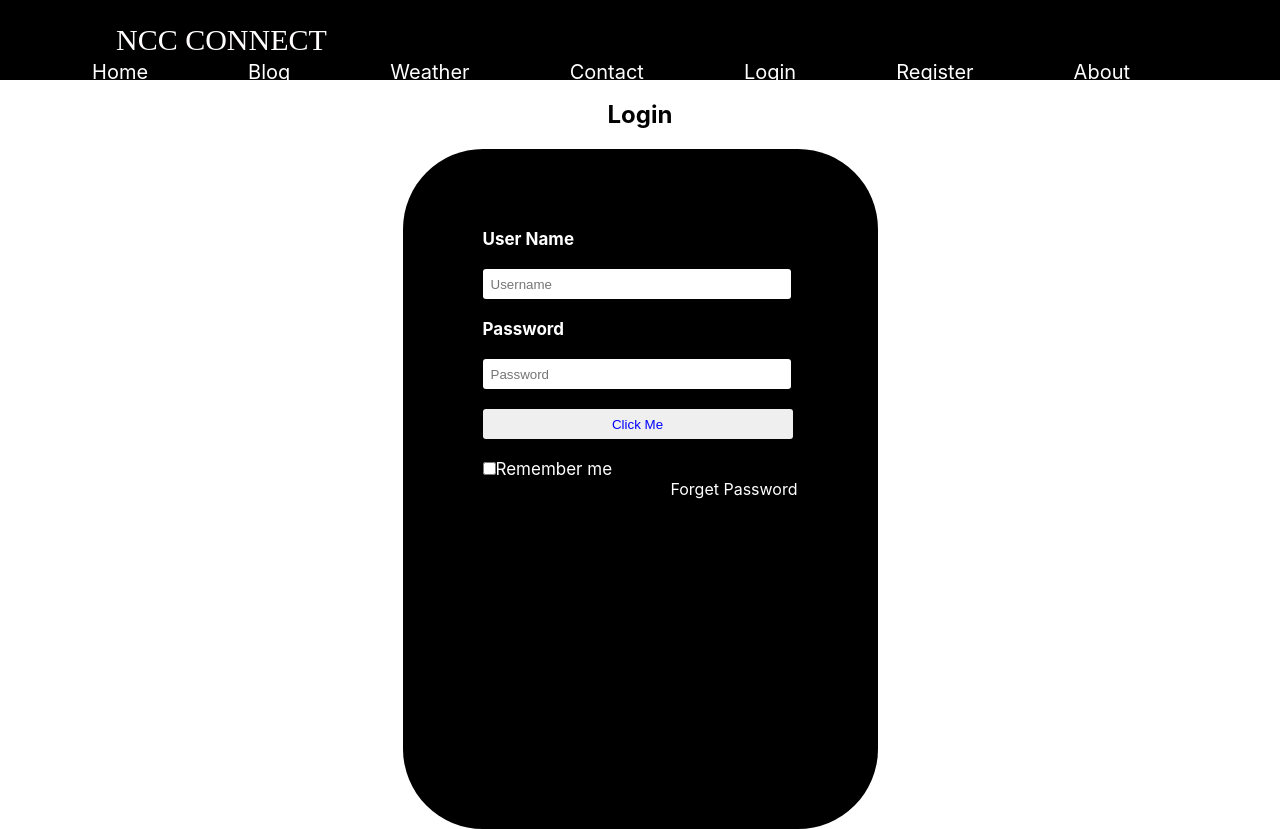
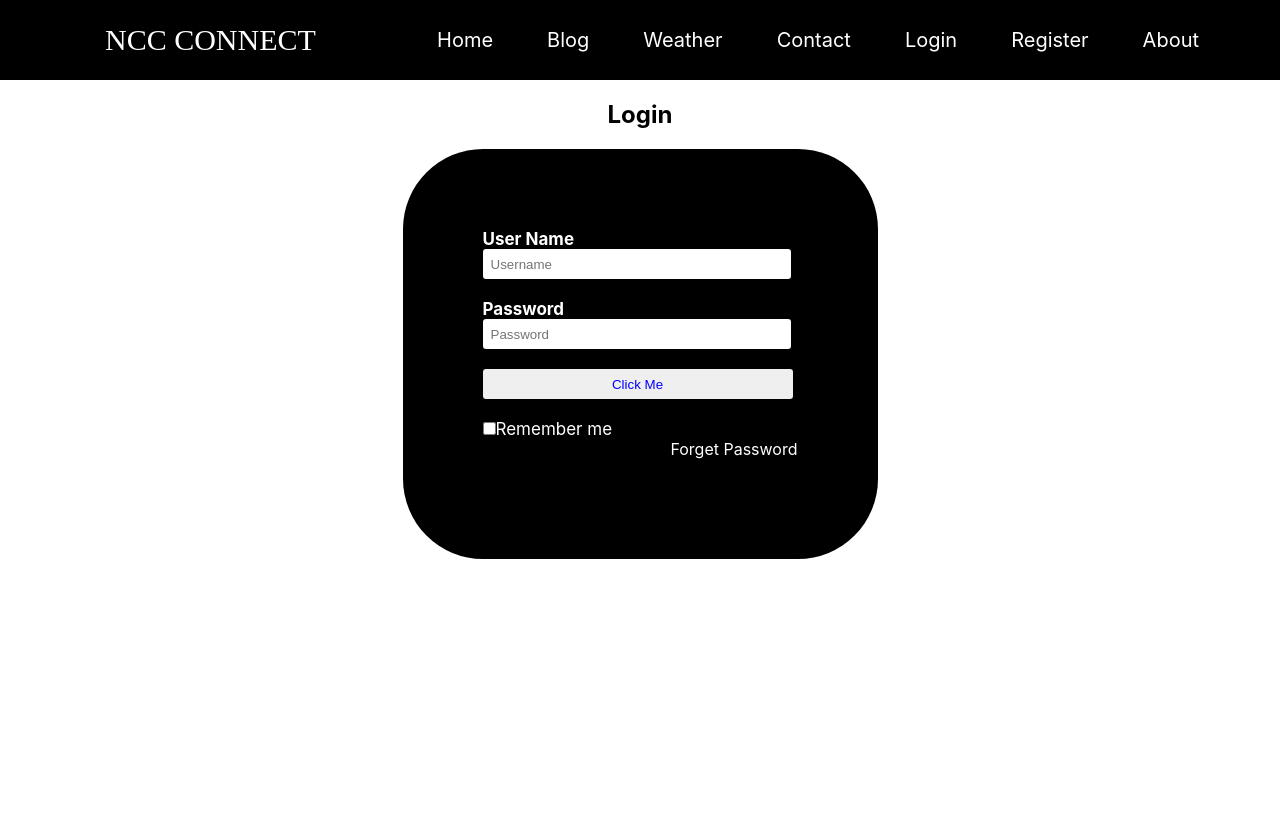
Before and after one commit to shri-suriya/SIH-2022, a React (Create React App) app: page /Login in a window 1280 px wide. After the commit the page ends 800 px from the top, so only its background shows below. Built offline with nearby package versions, Linux system fonts and the light colour scheme.

Commit message:
interface created

```diff
--- a/src/Components/Login/Login.css
+++ b/src/Components/Login/Login.css
@@ -1,6 +1,6 @@
 .login{
     width: 315px;
-    height: 215px;
+    height: 250px;
     overflow: hidden;
     margin: auto;
     margin: 20 0 0 450px;
--- a/src/Components/Login/Login.jsx
+++ b/src/Components/Login/Login.jsx
@@ -8,9 +8,9 @@ function Login() {
         <h2>Login</h2>
         <div className='login'>
             <form id='login'>
-            <label><b>User Name</b></label> <br></br><br></br>
+            <label><b>User Name</b></label> <br></br>
             <input type="text" name="Uname" id="username" placeholder="Username"></input><br></br><br></br>
-            <label><b>Password</b></label><br></br><br></br>
+            <label><b>Password</b></label><br></br>
             <input type="Password" name="Pass" id="password" placeholder="Password"></input><br></br><br></br>
             <button type="button" id="log" onclick="Info()">Click Me</button><br></br><br></br>
             <input type="checkbox" id="check"></input>
--- a/src/Components/Navbar/Navbar.css
+++ b/src/Components/Navbar/Navbar.css
@@ -15,9 +15,9 @@
     float: right;
     display: flex;
     gap: 20px;
-    padding-right: 50px;
+    padding-right: 27px;
     align-items: center;
-    padding-top: 30px;
+    padding-top: 14px;
 
 }
 a:hover{
@@ -34,7 +34,7 @@ a:hover{
     padding-left: 100px;
     position: absolute;
     top: 8px;
-    left: 16px;
+    left: 5px;
     font-size: 30px;
     font-family: 'Times New Roman', Times, serif;
 }
--- a/src/Components/Register/Register.css
+++ b/src/Components/Register/Register.css
@@ -1,6 +1,6 @@
-.login {
+.register{
     width: 315px;
-    height:520px;
+    height:540px;
     overflow: hidden;
     margin: auto;
     margin: 20 0 0 450px;
--- a/src/Components/Register/Register.jsx
+++ b/src/Components/Register/Register.jsx
@@ -6,12 +6,12 @@ function Register() {
         <div>
             <Navbar/>
             <h2>Register</h2><br></br>
-            <div className='login'>
-                <form id="login" >
+            <div className='register'>
+                <form id="register" >
                     <label><b> Name</b></label><br></br>
                     <input type="text" name="Uname" id="Username" placeholder="Username"></input>
                     <br></br><br></br>
-                    <label><b>password</b></label><br></br>
+                    <label><b>Password</b></label><br></br>
                     <input type="password" name="Pass" id="pass" placeholder="password"></input>
                     <br></br><br></br>
                     <label><b>Address</b></label><br></br>
```
